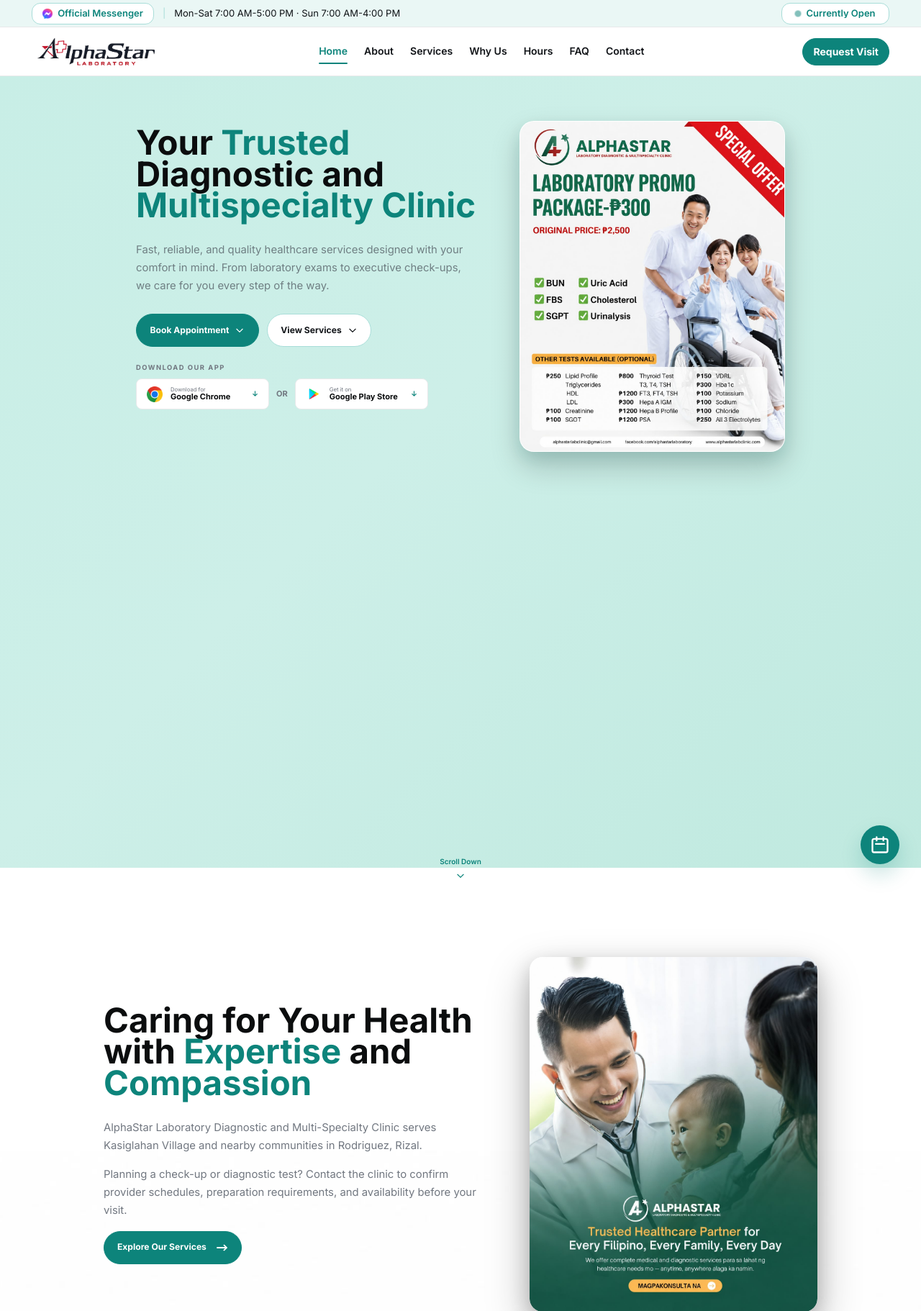
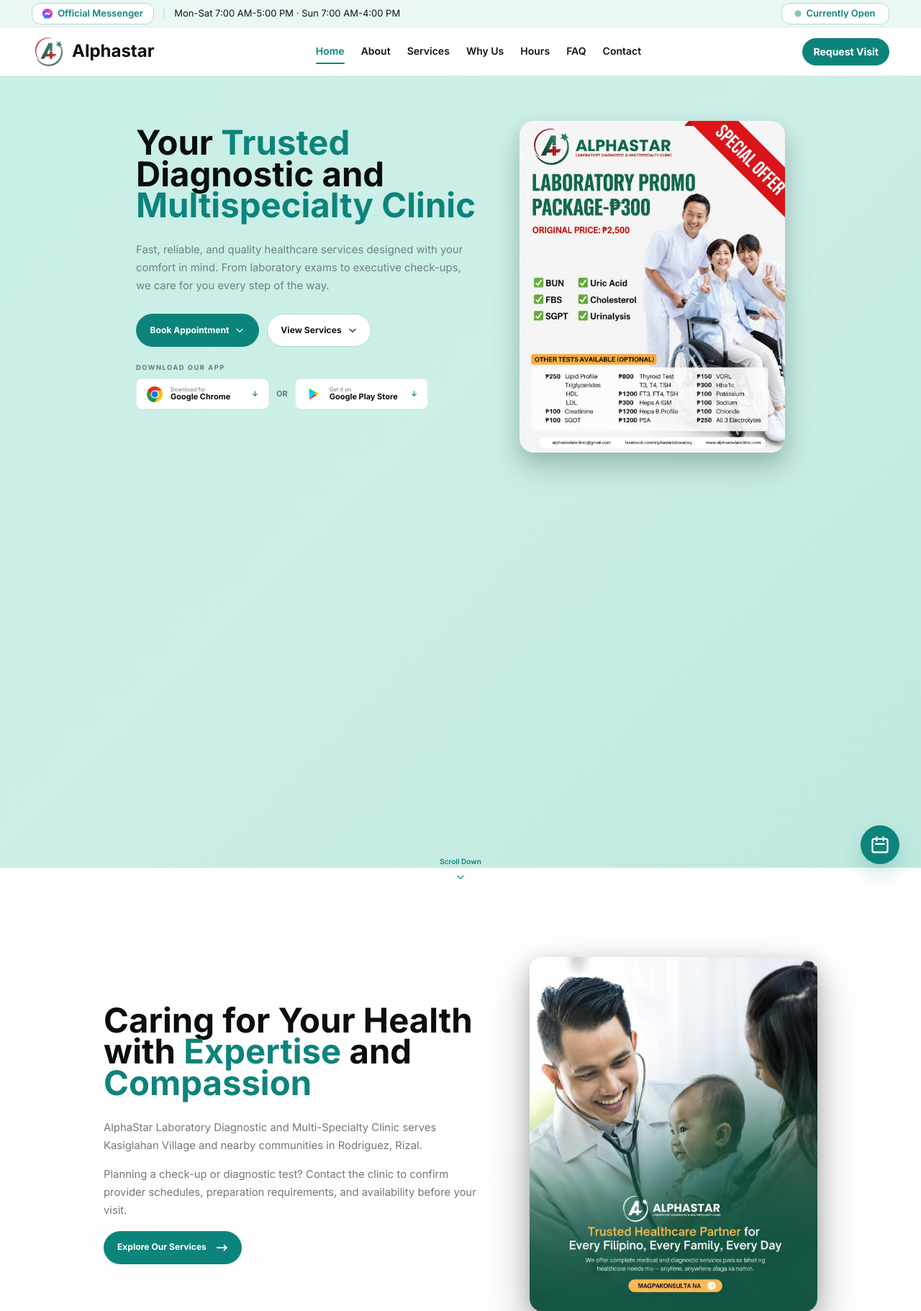
Before and after one commit to sambal01/alphastar-web, a PHP site: page / in a window 1280 px wide. Shown: the top 1822 px of the page at 72% size. Run offline with PHP 8.4, Linux system fonts and the light colour scheme; some libraries are stand-ins or nearby versions.

Commit message:
Fix home scroll animation and offer layout; apply Alphastar branding

```diff
--- a/assets/css/navbar.css
+++ b/assets/css/navbar.css
@@ -85,8 +85,39 @@ body {
 .navbar-logo {
   display: inline-flex;
   align-items: center;
+  gap: 8px;
+  flex-shrink: 0;
   padding: 0;
   line-height: 0;
+}
+
+.navbar-logo .navbar-logo-image {
+  display: block;
+  width: 48px;
+  height: 48px;
+  flex: 0 0 48px;
+  object-fit: contain;
+}
+
+.navbar-brand-name {
+  color: var(--gray-900);
+  font-size: 24px;
+  font-weight: 700;
+  line-height: 1.2;
+  letter-spacing: 0;
+  white-space: nowrap;
+}
+
+@media (max-width: 639px) {
+  .navbar-logo .navbar-logo-image {
+    width: 44px;
+    height: 44px;
+    flex-basis: 44px;
+  }
+
+  .navbar-brand-name {
+    font-size: 22px;
+  }
 }
 
 .navbar-links {
--- a/assets/css/section-layout.css
+++ b/assets/css/section-layout.css
@@ -15,6 +15,60 @@
   letter-spacing: 0;
   transform: translate(-50%, -50%);
   animation: none;
+}
+
+@media (prefers-reduced-motion: no-preference) {
+  .hero-section-boundary .scroll-arrow {
+    animation: heroScrollArrow 1.8s ease-in-out infinite;
+  }
+}
+
+@keyframes heroScrollArrow {
+  0%, 100% {
+    transform: translateY(-2px);
+  }
+  50% {
+    transform: translateY(3px);
+  }
+}
+
+/* Reserve one responsive poster size so slides cannot shift the layout. */
+.hero-section .hero-offer-frame {
+  height: auto;
+  padding: 0;
+  align-self: start;
+  background: transparent;
+}
+
+.hero-section .hero-offer-carousel {
+  position: relative;
+  width: 100%;
+  max-width: 100%;
+  height: auto;
+  aspect-ratio: 1122 / 1402;
+  border: 0;
+  background: transparent;
+}
+
+.hero-section .hero-offer-carousel .offer-track {
+  position: absolute;
+  inset: 0;
+  height: 100%;
+}
+
+.hero-section .hero-offer-carousel .offer-slide {
+  min-width: 0;
+  height: 100%;
+  aspect-ratio: auto;
+  background: transparent;
+}
+
+.hero-section .hero-offer-carousel .offer-slide img {
+  display: block;
+  width: 100%;
+  height: 100%;
+  object-fit: contain;
+  object-position: center;
 }
 
 /* Match the Home content dimensions without changing the header or footer. */
--- a/assets/js/site-config.js
+++ b/assets/js/site-config.js
@@ -1,4 +1,6 @@
 window.ALPHASTAR_WEBSITE_CONFIG = Object.freeze({
+  siteName: 'Alphastar',
+  siteUrl: 'https://alphastarlaboratoryclinic.com/',
   apiBaseUrl: window.ALPHASTAR_API_BASE_URL || '',
   firebase: {
     apiKey: 'AIzaSyDovlYRntcWR9RbPRVE3Bvtj_zxy14houI',
--- a/index.html
+++ b/index.html
@@ -3,13 +3,26 @@
 <head>
   <meta charset="UTF-8" />
   <meta name="viewport" content="width=device-width, initial-scale=1.0" />
-  <meta name="description" content="Alpha Star Laboratory Clinic - Trusted diagnostic and multispecialty clinic in Rodriguez, Rizal." />
-  <title>Alpha Star Laboratory Clinic - Diagnostic and Multispecialty Clinic</title>
+  <meta name="description" content="Alphastar - Trusted laboratory, diagnostic, and multispecialty clinic in Rodriguez, Rizal." />
+  <meta name="application-name" content="Alphastar" />
+  <title>Alphastar - Diagnostic and Multispecialty Clinic</title>
+  <link rel="canonical" href="https://alphastarlaboratoryclinic.com/" />
+  <link rel="icon" type="image/png" sizes="200x200" href="assets/images/alphastarlogo.png" />
+  <link rel="apple-touch-icon" href="assets/images/alphastarlogo.png" />
+  <meta property="og:type" content="website" />
+  <meta property="og:site_name" content="Alphastar" />
+  <meta property="og:title" content="Alphastar - Diagnostic and Multispecialty Clinic" />
+  <meta property="og:description" content="Trusted laboratory, diagnostic, and multispecialty clinic in Rodriguez, Rizal." />
+  <meta property="og:url" content="https://alphastarlaboratoryclinic.com/" />
+  <meta property="og:image" content="https://alphastarlaboratoryclinic.com/assets/images/alphastarlogo.png" />
+  <meta property="og:image:width" content="200" />
+  <meta property="og:image:height" content="200" />
+  <meta property="og:image:alt" content="Alphastar logo" />
   <link rel="preconnect" href="https://fonts.googleapis.com" />
   <link rel="preconnect" href="https://fonts.gstatic.com" crossorigin />
   <link href="https://fonts.googleapis.com/css2?family=Inter:wght@300;400;500;600;700;800&amp;display=swap" rel="stylesheet" />
   <link rel="stylesheet" href="assets/css/main.css" />
-  <link rel="stylesheet" href="assets/css/navbar.css" />
+  <link rel="stylesheet" href="assets/css/navbar.css?v=20260908-1" />
   <link rel="stylesheet" href="assets/css/hero.css?v=20260906-3" />
   <link rel="stylesheet" href="assets/css/about.css" />
   <link rel="stylesheet" href="assets/css/services.css" />
@@ -17,10 +30,10 @@
   <link rel="stylesheet" href="assets/css/hours.css" />
   <link rel="stylesheet" href="assets/css/faq.css?v=20260906-1" />
   <link rel="stylesheet" href="assets/css/contact.css" />
-  <link rel="stylesheet" href="assets/css/footer.css?v=20260907-3" />
+  <link rel="stylesheet" href="assets/css/footer.css?v=20260908-1" />
   <link rel="stylesheet" href="assets/css/floating-btn.css?v=20260907-14" />
   <link rel="stylesheet" href="assets/css/premium-redesign.css?v=20260907-3" />
-  <link rel="stylesheet" href="assets/css/section-layout.css?v=20260908-2" />
+  <link rel="stylesheet" href="assets/css/section-layout.css?v=20260908-3" />
 </head>
 <body>
   <nav id="navbar">
@@ -43,8 +56,9 @@
     </div>
     <div class="navbar-main">
       <div class="container navbar-inner">
-        <button type="button" class="navbar-logo" onclick="scrollToSection('#home')" aria-label="Go to home">
-          <img src="assets/images/Logo.png" alt="Alpha Star Laboratory Clinic" class="navbar-logo-image" />
+        <button type="button" class="navbar-logo" onclick="scrollToSection('#home')" aria-label="Alphastar home">
+          <img src="assets/images/alphastarlogo.png" alt="" width="200" height="200" class="navbar-logo-image" />
+          <span class="navbar-brand-name">Alphastar</span>
         </button>
         <ul class="navbar-links" id="navbar-links">
           <li><a href="#home" class="nav-link" data-section="home">Home</a></li>
@@ -128,7 +142,7 @@
                   <img src="assets/images/offer2.jpg" alt="Alpha Star circumcision package poster" width="1122" height="1402" loading="lazy" />
                 </div>
                 <div class="offer-slide" data-offer-slide role="group" aria-roledescription="slide" aria-label="Offer 3 of 3" aria-hidden="true">
-                  <img src="assets/images/offer3.jpg" alt="Alpha Star services and packages poster" width="1122" height="1402" loading="lazy" />
+                  <img src="assets/images/offer3.jpg" alt="Alpha Star services and packages poster" width="1080" height="1322" loading="lazy" />
                 </div>
               </div>
             </div>
@@ -412,8 +426,12 @@
   </main>  <footer class="site-footer">
     <div class="container footer-grid">
       <div class="footer-brand">
-        <img src="assets/images/Logo2 (2).png" alt="Alpha Star Laboratory Clinic" class="footer-logo footer-logo-image" />
+        <div class="footer-brand-heading">
+          <img src="assets/images/alphastarlogo.png" alt="Alphastar logo" width="200" height="200" class="footer-logo footer-logo-image" />
+          <span class="footer-brand-name">Alphastar</span>
+        </div>
         <p>Diagnostic and multispecialty clinic serving Kasiglahan Village and nearby communities in Rodriguez, Rizal.</p>
+        <a href="https://alphastarlaboratoryclinic.com/" class="footer-website-link">alphastarlaboratoryclinic.com</a>
         <div class="footer-open-status"><span class="pulse-dot green-pulse"></span><span class="footer-open-text">Checking regular hours&hellip;</span></div>
         <small class="footer-hours-text">Mon-Sat 7:00 AM-5:00 PM &middot; Sun 7:00 AM-4:00 PM</small>
         <div class="footer-socials">
@@ -435,7 +453,7 @@
         <button type="button" class="btn-teal-full footer-book-btn" onclick="scrollToSection('#contact')">Request Appointment</button>
       </div>
     </div>
-    <div class="footer-bottom"><div class="container footer-bottom-inner"><span>&copy; <span id="current-year">2026</span> Alpha Star Laboratory Clinic. All rights reserved.</span><div class="footer-legal"><button type="button" data-coming-soon="Privacy policy" class="footer-legal-link">Privacy Policy</button><span>&middot;</span><button type="button" data-coming-soon="Terms of service" class="footer-legal-link">Terms of Service</button><span>&middot;</span><button type="button" data-coming-soon="Sitemap" class="footer-legal-link">Sitemap</button></div></div></div>
+    <div class="footer-bottom"><div class="container footer-bottom-inner"><span>&copy; <span id="current-year">2026</span> Alphastar. All rights reserved.</span><div class="footer-legal"><button type="button" data-coming-soon="Privacy policy" class="footer-legal-link">Privacy Policy</button><span>&middot;</span><button type="button" data-coming-soon="Terms of service" class="footer-legal-link">Terms of Service</button><span>&middot;</span><button type="button" data-coming-soon="Sitemap" class="footer-legal-link">Sitemap</button></div></div></div>
   </footer>
 
   <div class="fab-container" id="fab-container" hidden>
@@ -448,7 +466,7 @@
     <button type="button" class="fab-main" id="fab-main" onclick="toggleFab()" aria-expanded="false" aria-label="Open quick actions"><span class="fab-main-ring"></span><span class="fab-main-core"><span class="fab-icon fab-icon-calendar" aria-hidden="true"><svg width="22" height="22" viewBox="0 0 24 24" fill="none"><path d="M8 7V3m8 4V3m-9 8h10M5 21h14a2 2 0 002-2V7a2 2 0 00-2-2H5a2 2 0 00-2 2v12a2 2 0 002 2z" stroke="currentColor" stroke-width="2" stroke-linecap="round" stroke-linejoin="round"></path></svg></span><span class="fab-icon fab-icon-plus" aria-hidden="true"><svg width="22" height="22" viewBox="0 0 24 24" fill="none"><path d="M12 5v14M5 12h14" stroke="currentColor" stroke-width="2" stroke-linecap="round" stroke-linejoin="round"></path></svg></span></span></button>
   </div>
 
-  <script src="assets/js/site-config.js"></script>
+  <script src="assets/js/site-config.js?v=20260908-1"></script>
   <script src="assets/js/main.js?v=20260907-1"></script>
   <script src="assets/js/navbar.js?v=20260907-3"></script>
   <script src="assets/js/services.js"></script>
```
Also changed, not shown: assets/css/footer.css (+36 -0 lines), assets/images/alphastarlogo.png (added).
